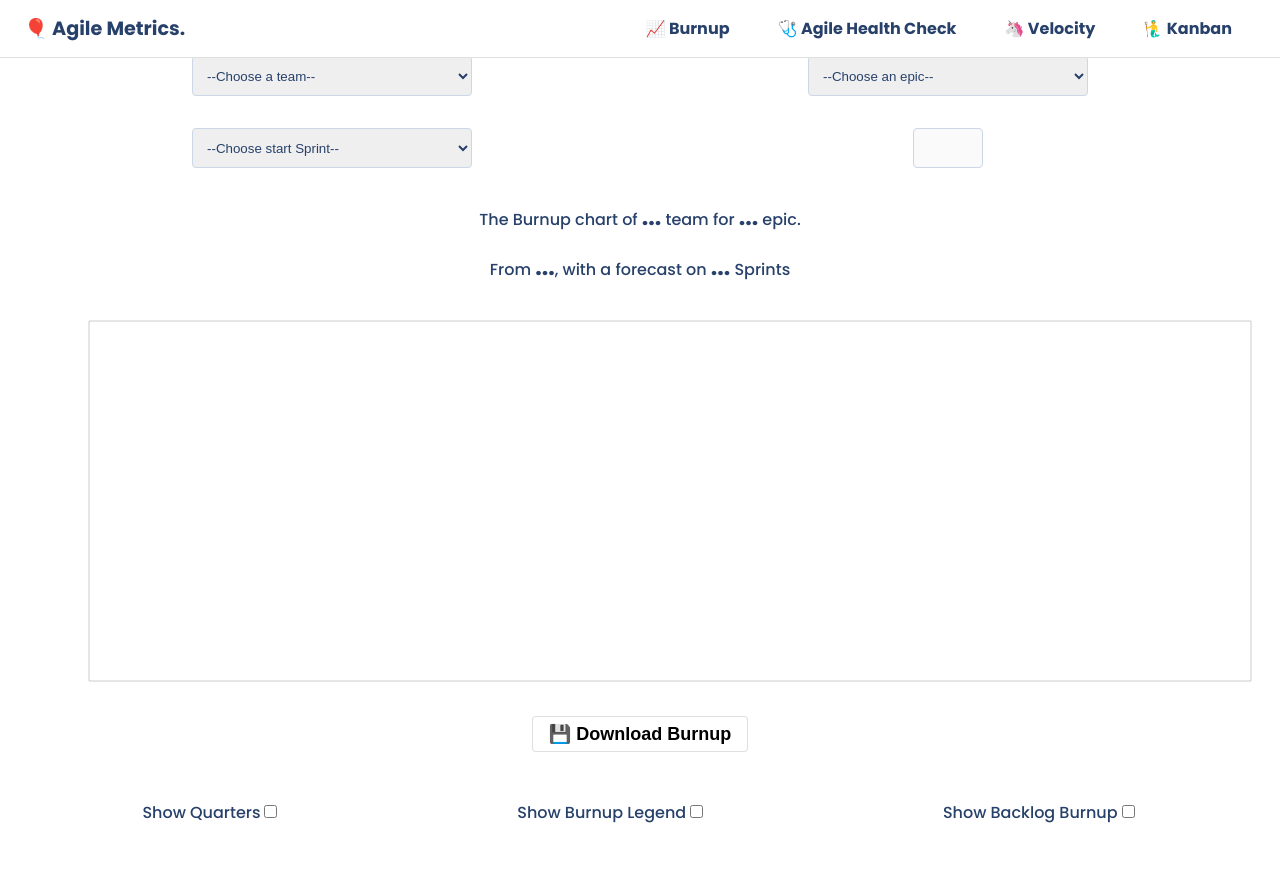
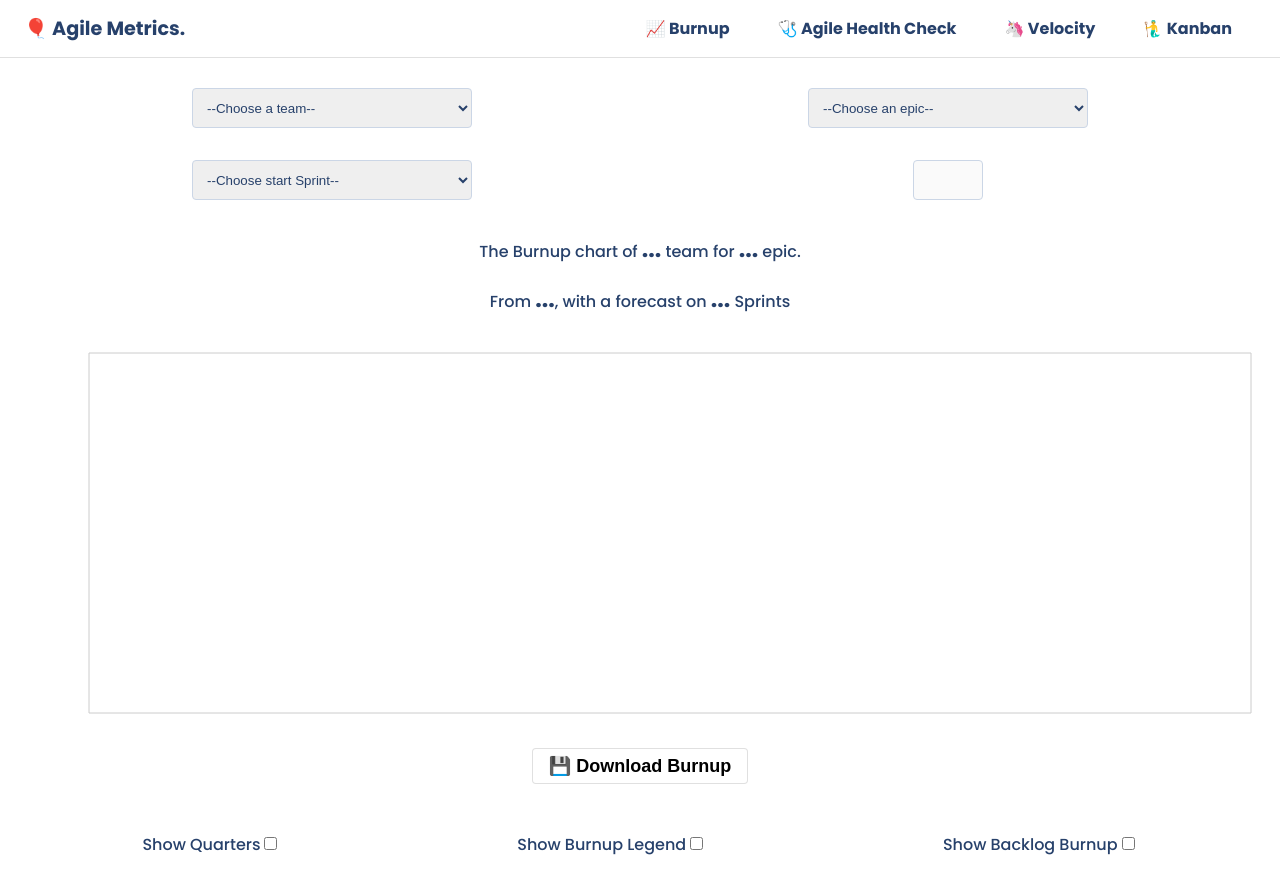
Before and after one commit to guyoome/agile-metrics, a React (Create React App) app: page / in a window 1280 px wide. Shown: the top 894 px of the page. Before the commit the page ends 865 px from the top, so only its background shows below. Built offline with nearby package versions, Linux system fonts and the light colour scheme.

Commit message:
Fix margin top

```diff
--- a/src/Pages/Burnup/Burnup.js
+++ b/src/Pages/Burnup/Burnup.js
@@ -167,7 +167,7 @@ function Burnup() {
 
     return (
         <div>
-            <div className="flex-container">
+            <div className="flex-container mt-5">
 
                 <div className="flex-item">
                     <Input.Dropdown default="--Choose a team--"
--- a/src/Pages/HealthCheck/GlobalHealthCheck.js
+++ b/src/Pages/HealthCheck/GlobalHealthCheck.js
@@ -209,7 +209,7 @@ function HealthCheck() {
 
     return (
         <div>
-            <div style={getLayoutStyle()}>
+            <div style={getLayoutStyle()} className="mt-5">
                 <div>
 
                     <input type="text" placeholder='Table Name'
```
